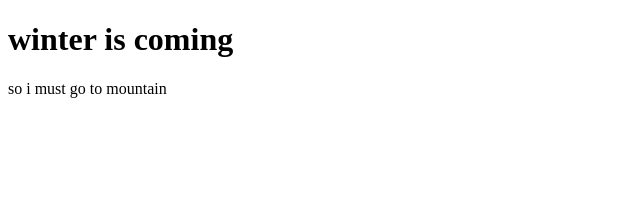
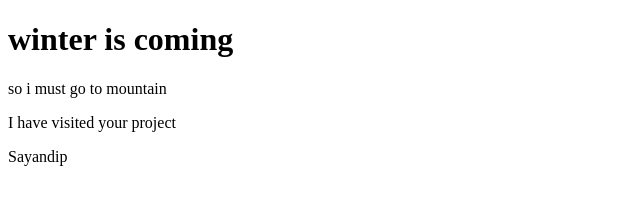
Before and after one commit to ArindamBanerjee2002/javascriptpractice, a plain HTML site: page index.html in a window 1280 px wide. Shown: the whole page, without its empty margins (0-640 px from the left). Drawn offline with Linux system fonts and the light colour scheme.

Commit message:
I have changed the project second time

```diff
--- a/index.html
+++ b/index.html
@@ -8,5 +8,7 @@
 <body>
     <h1> winter is  coming</h1>
     <P> so i must go to mountain </P>
+    <p>I have visited your project </p>
+    <p>Sayandip </p>
 </body>
 </html>
```
